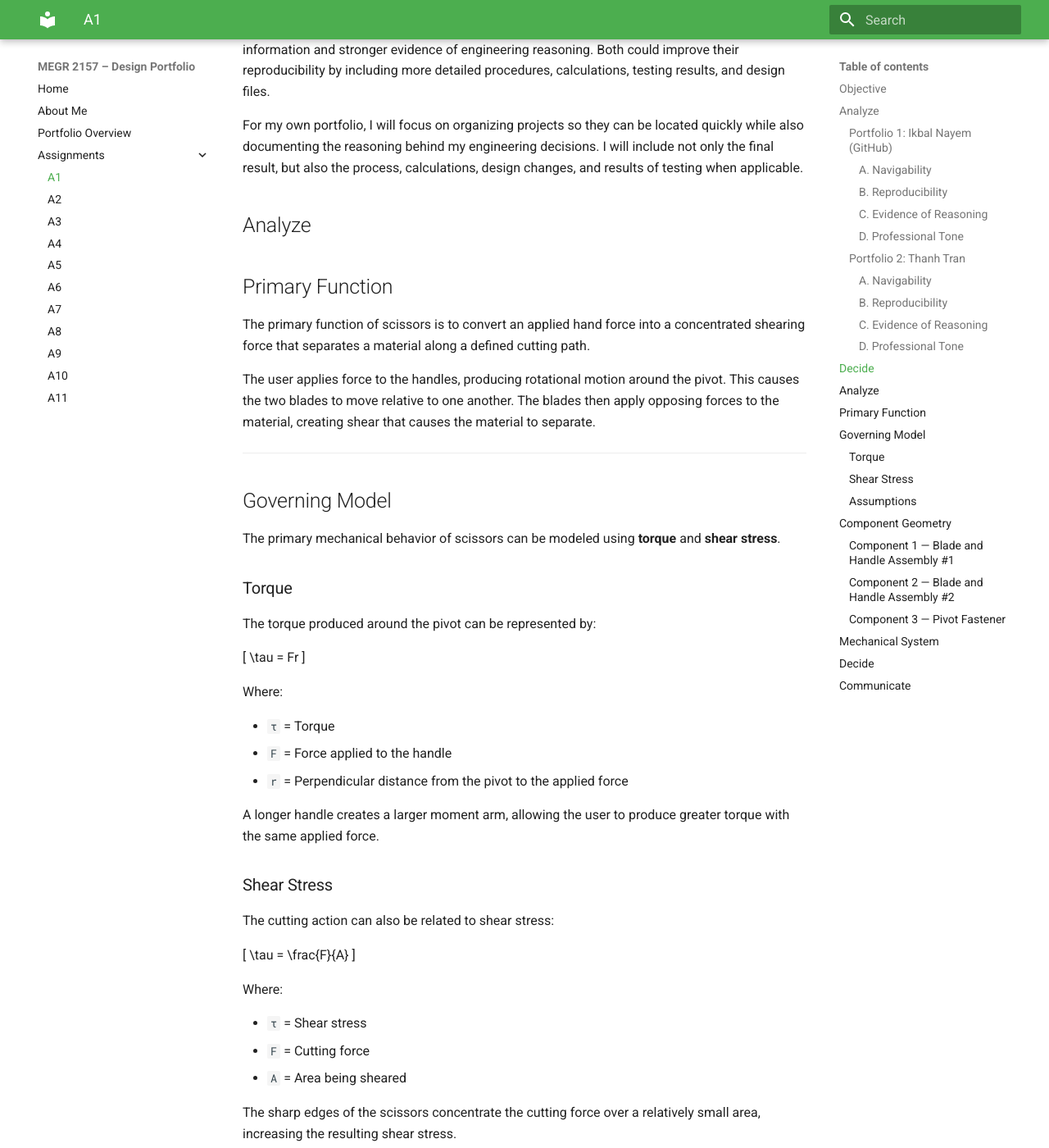
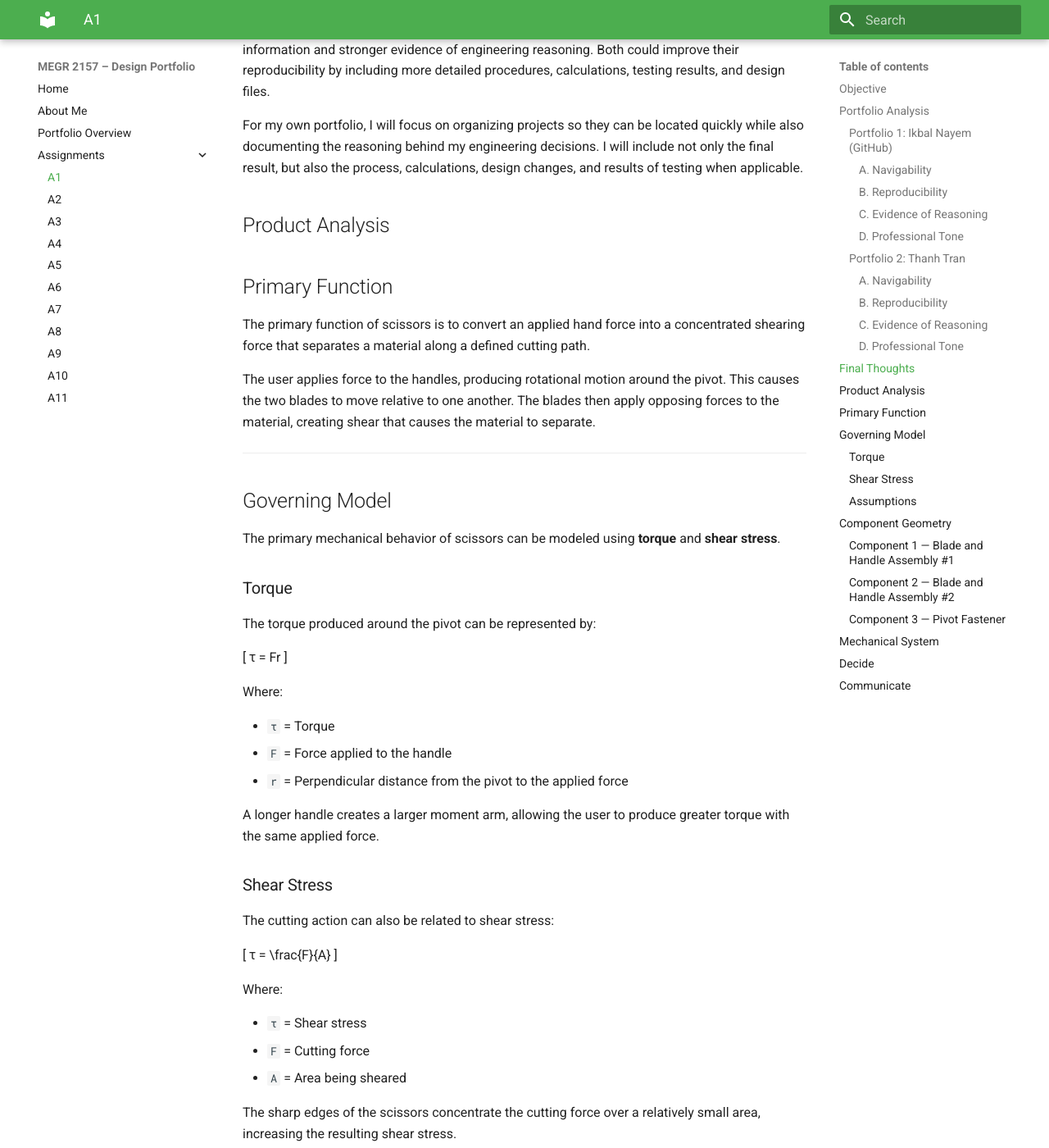
Before and after one commit to gmclean04/Mclean-MEGR-2156-Portfolio, an MkDocs documentation site: the page built from docs/assignments/A01/index.md, in a window 1280 px wide and 1400 px high, scrolled down 2861 px. Shown: the whole window at 82% size. Built offline with MkDocs 1.6.1 and Material for MkDocs 9.7.7, drawn with Linux system fonts in a browser that asks for light colours; some of the changed text lies outside the part shown.

Commit message:
Update index.md

```diff
--- a/docs/assignments/A01/index.md
+++ b/docs/assignments/A01/index.md
@@ -5,7 +5,7 @@
 ## Objective
 The objective of this analysis is to evaluate two engineering portfolios based on four functional requirements: navigability, reproducibility, evidence of reasoning, and professional tone.
 
-## Analyze
+## Portfolio Analysis
 
 ### Portfolio 1: Ikbal Nayem (GitHub)
 
@@ -49,7 +49,7 @@ Thanh provides strong evidence of reasoning throughout his projects. His portfol
 
 Thanh’s portfolio uses a mix of informal and technical language. His About section includes jokes such as being “addicted to machining” and references to laptop problems, which gives the site a personal identity but may distract from his qualifications when first viewed. However, his experience and project sections use technical and workplace-appropriate language when describing his engineering work. Overall, the technical sections maintain an appropriate tone for an employer or engineering reviewer.
 
-## Decide
+## Final Thoughts
 
 Based on the comparison, both portfolios satisfy the basic requirements for presenting engineering experience, but they have different strengths. Ikbal’s portfolio is simpler to navigate and presents information efficiently, while Thanh’s portfolio provides more detailed project information and stronger evidence of engineering reasoning. Both could improve their reproducibility by including more detailed procedures, calculations, testing results, and design files.
 
@@ -57,7 +57,7 @@ For my own portfolio, I will focus on organizing projects so they can be located
 
 
 
-## Analyze
+## Product Analysis
 ## Primary Function
 
 The primary function of scissors is to convert an applied hand force into a concentrated shearing force that separates a material along a defined cutting path.
@@ -74,9 +74,9 @@ The primary mechanical behavior of scissors can be modeled using **torque** and
 
 The torque produced around the pivot can be represented by:
 
-\[
-\tau = Fr
-\]
+[
+τ = Fr
+]
 
 Where:
 
@@ -90,9 +90,9 @@ A longer handle creates a larger moment arm, allowing the user to produce greate
 
 The cutting action can also be related to shear stress:
 
-\[
-\tau = \frac{F}{A}
-\]
+[
+τ = \frac{F}{A}
+]
 
 Where:
 
```
